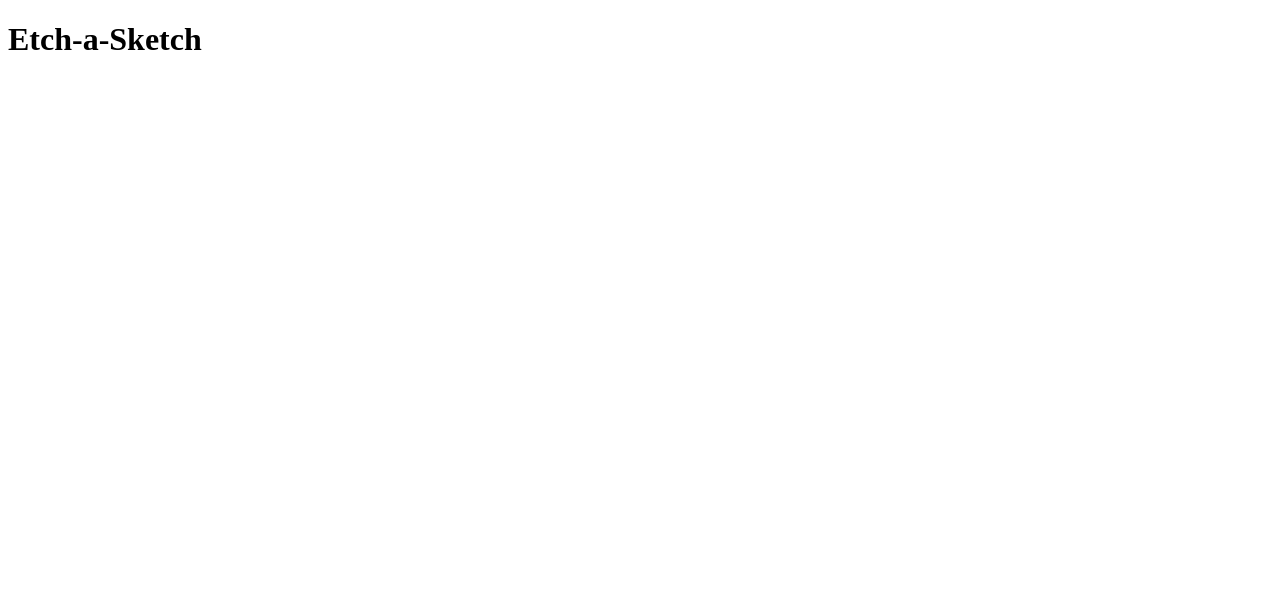
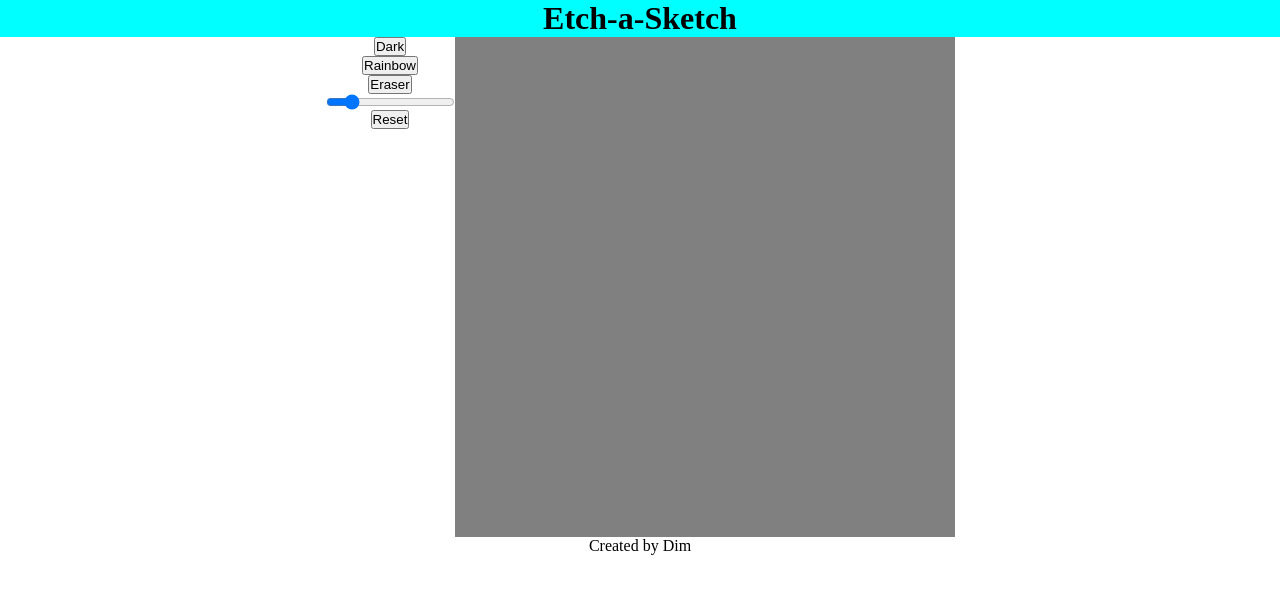
Before and after one commit to stay0nly/aSketch, a plain HTML site: page index.html in a window 1280 px wide. Drawn offline with Linux system fonts and the light colour scheme.

Commit message:
HTML Skeleton + Grid

```diff
--- a/app.js
+++ b/app.js
@@ -0,0 +1,28 @@
+
+
+
+function createBoard(size) {
+    let board = document.querySelector(".board");
+    let squres = board.querySelectorAll("div");
+    squres.forEach((div) => div.remove());
+    board.style.gridTemplateColums = `repeat(${size} , 1fr)`;
+    board.style.gridTemplateRows = `repeat(${size} , 1fr)`;
+
+    let amount = size * size;
+
+    for (let i = 0; i < amount; i++) {
+    let square = document.createElement("div");
+    square.addEventListener("mouseover", function() {
+        square.style.backgroundColor = "black";
+    });
+    square.style.backgroundColor = "gray";
+    board.insertAdjacentElement("beforeend", square);
+    }
+}
+
+createBoard(16);
+
+function changeSize(input) {
+    createBoard(input);
+
+}
--- a/index.html
+++ b/index.html
@@ -12,6 +12,26 @@
         <h1>Etch-a-Sketch</h1>
     </header>
 
+    <div class="container">
+        <div class="menu">
+            <button>Dark</button>
+            <button>Rainbow</button>
+            <button>Eraser</button>
+            <input
+                type="range"
+                value="16"
+                step="1"
+                onchange="changeSize(this.value)"
+            >
+            <button>Reset</button>
+        </div>
+        <div class="board" id="board"></div>
+    </div>
+
+    <footer>
+        <p>Created by Dim</p>
+    </footer>
+
 
     <script src="app.js"></script>
 </body>
--- a/style.css
+++ b/style.css
@@ -0,0 +1,32 @@
+* {
+    margin: 0;
+    padding: 0;
+}
+
+header {
+    background-color: aqua;
+}
+
+body {
+    background-color: #fff;
+    text-align: center;
+}
+
+.container {
+    display: flex;
+    justify-content: center;
+}
+
+.menu {
+    display: flex;
+    flex-direction: column;
+    align-items: center;
+}
+
+.board {
+    width: 500px;
+    height: 500px;
+    display: grid;
+    grid-template-columns: repeat(16, 1fr);
+    grid-template-rows: repeat(16, 1fr);
+}
```
